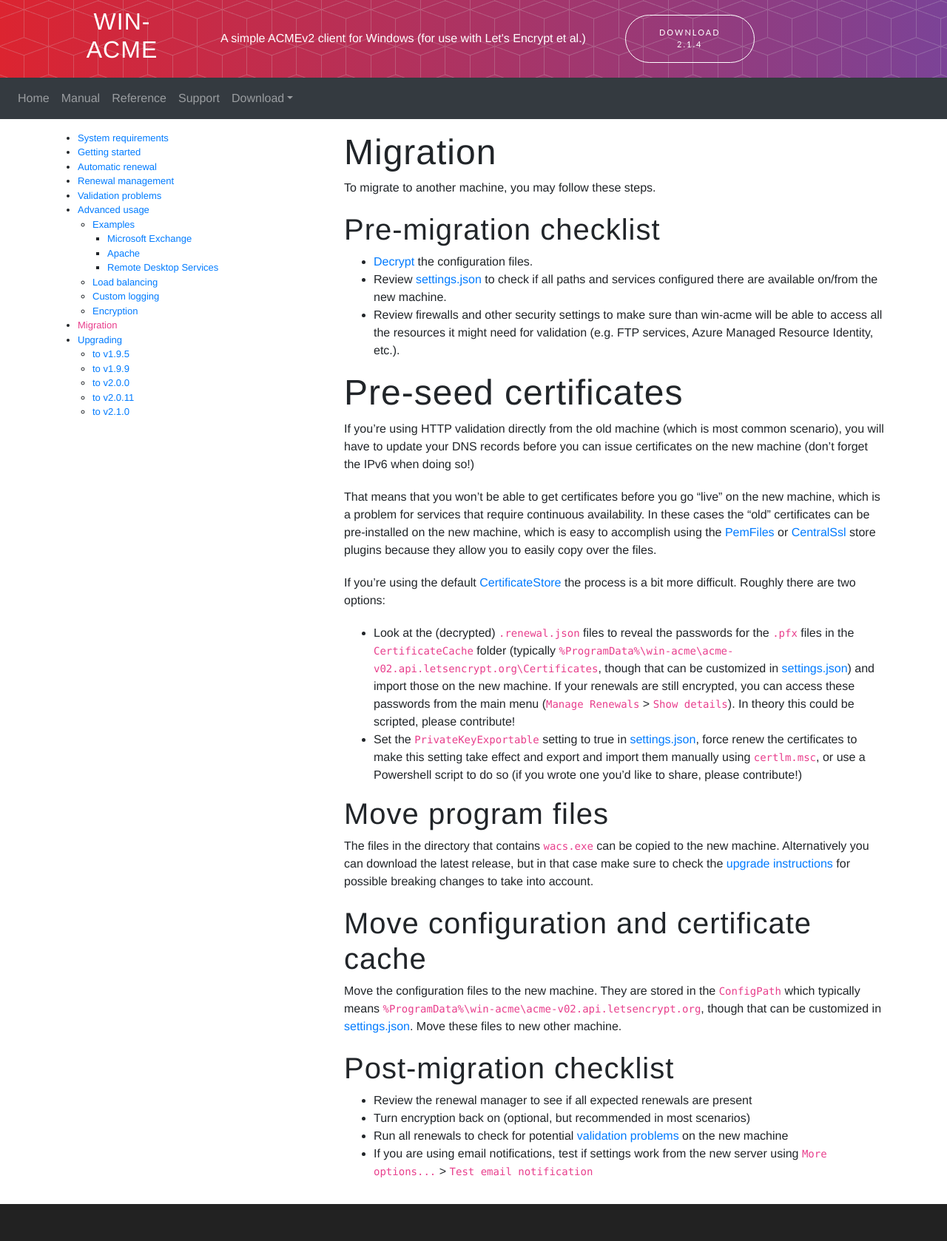
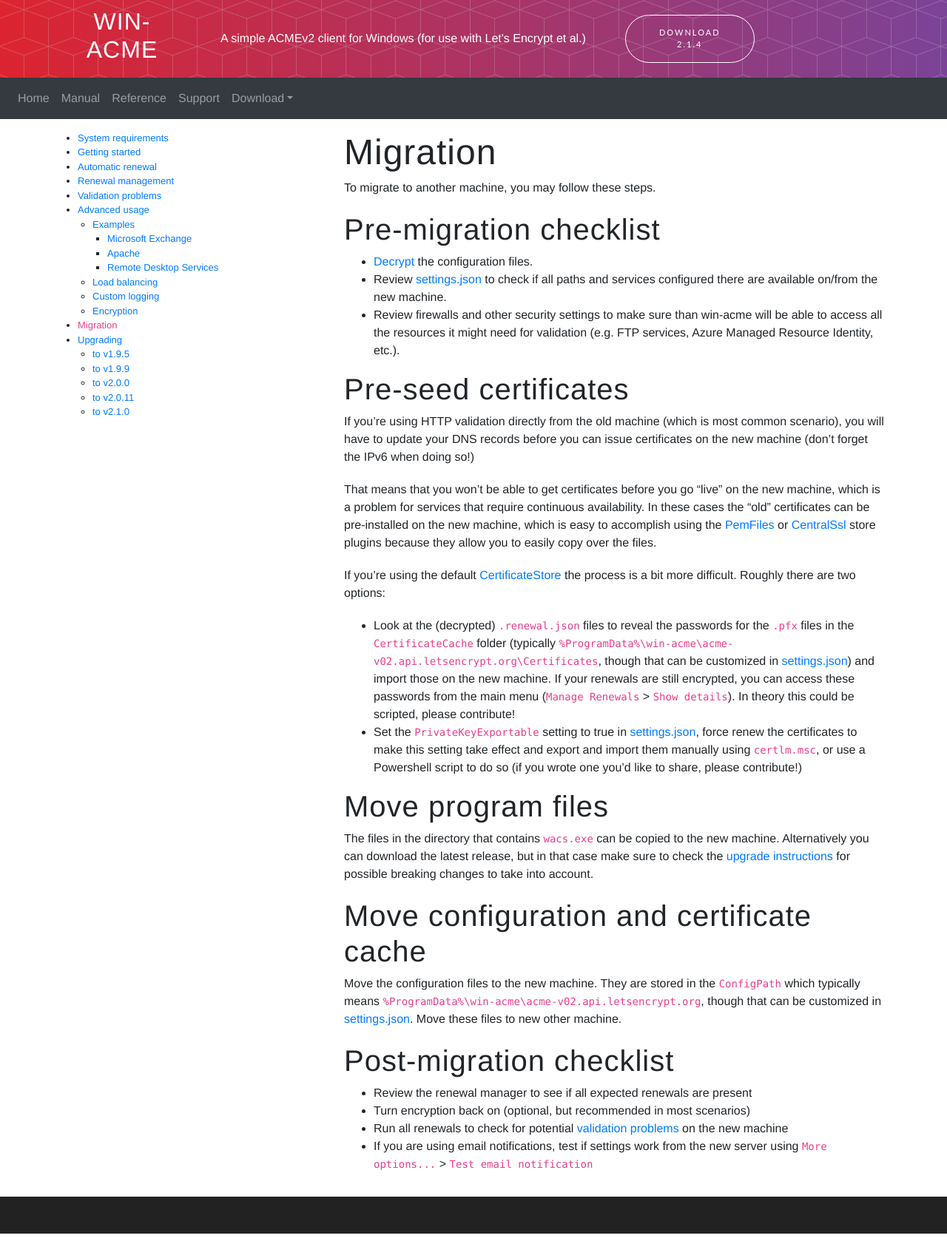
Before and after one commit to win-acme/win-acme.github.io, a Jekyll site: the page built from manual/migration.md, in a window 1280 px wide. Shown: the whole page at 74% size. Built offline with Jekyll 4.4.1, drawn with Linux system fonts in a browser that asks for light colours; our own code applies the rules of GitHub Pages for plain Markdown files.

Commit message:
wrong heading size

```diff
--- a/manual/migration.md
+++ b/manual/migration.md
@@ -13,7 +13,7 @@ configured there are available on/from the new machine.
 to access all the resources it might need for validation (e.g. FTP services,
 Azure Managed Resource Identity, etc.).
 
-# Pre-seed certificates
+## Pre-seed certificates
 If you're using HTTP validation directly from the old machine (which is most common
 scenario), you will have to update your DNS records before you can issue certificates
 on the new machine (don't forget the IPv6 when doing so!)
```
